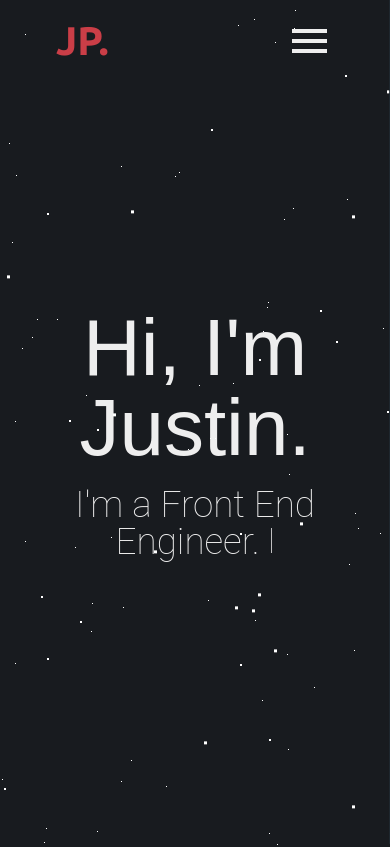
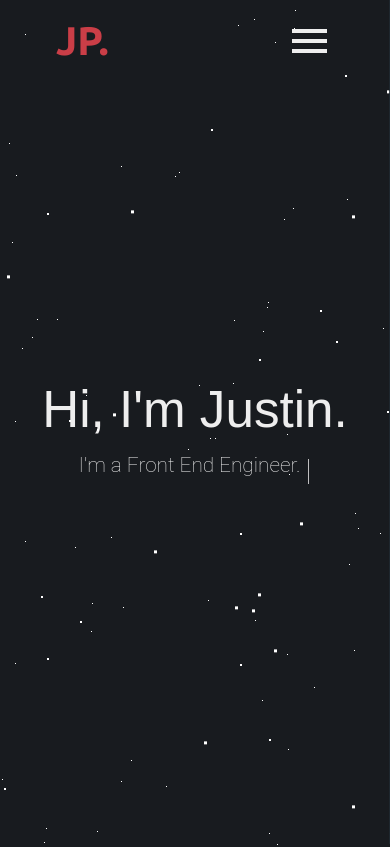
Before and after one commit to jpeyatt/jp-portfolio, a React (Create React App) app: page / in a window 390 px wide. Shown: the top 847 px of the page. Built offline with nearby package versions, Linux system fonts and the light colour scheme.

Commit message:
Update mobile header font sizes

```diff
--- a/src/styles/header.css
+++ b/src/styles/header.css
@@ -114,6 +114,16 @@ h4 {
 
 /* END Blinking Cursor */
 
+/* Mobile */
+@media (max-width: 1024px) {
+  h1 {
+    font-size: 3.2rem;
+  }
+  h4 {
+    font-size: 1.3rem;
+  }
+}
+
 /* Header Stars Background */
 
   #stars {
```
